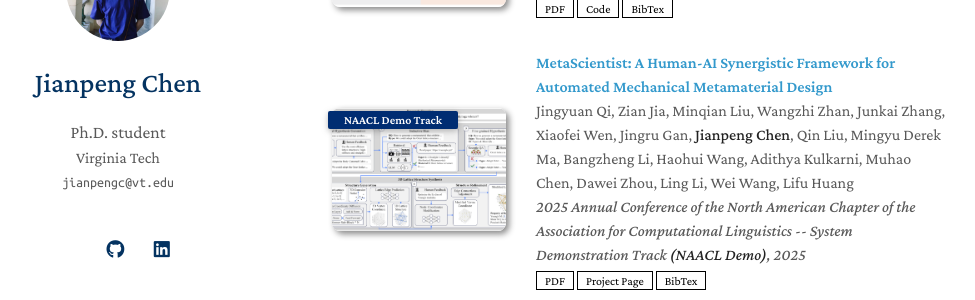
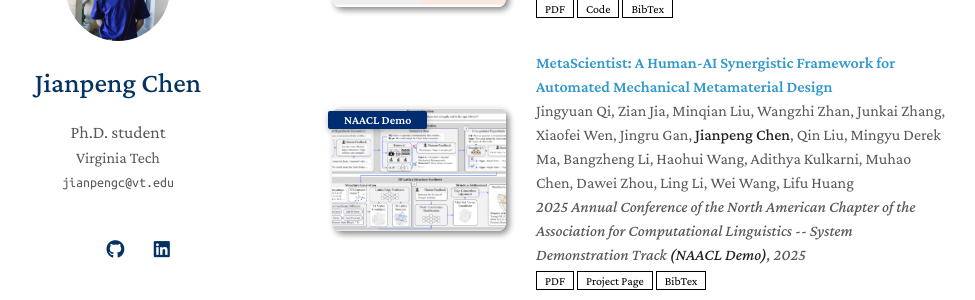
Before and after one commit to cjpcool/cjpcool.github.io, a Jekyll site: the page built from index.md, in a window 1280 px wide and 900 px high, scrolled down 1063 px. Shown: the part 147-447 px from the top of the window, without its empty margins (158-1133 px from the left). Built offline with Jekyll 4.4.1, drawn with Linux system fonts in a browser that asks for light colours; a style sheet for code colours, icons or effects is not loaded; our own code applies the rules of GitHub Pages for plain Markdown files.

Commit message:
Update publications.yml

```diff
--- a/_data/publications.yml
+++ b/_data/publications.yml
@@ -22,7 +22,7 @@ main:
 
   - title: "MetaScientist: A Human-AI Synergistic Framework for Automated Mechanical Metamaterial Design"
     authors: Jingyuan Qi, Zian Jia, Minqian Liu, Wangzhi Zhan, Junkai Zhang, Xiaofei Wen, Jingru Gan, <strong>Jianpeng Chen</strong>, Qin Liu, Mingyu Derek Ma, Bangzheng Li, Haohui Wang, Adithya Kulkarni, Muhao Chen, Dawei Zhou, Ling Li, Wei Wang, Lifu Huang
-    conference_short: NAACL Demo Track
+    conference_short: NAACL Demo
     conference: 2025 Annual Conference of the North American Chapter of the Association for Computational Linguistics -- System Demonstration Track <strong>(NAACL Demo)</strong>, 2025
     pdf: https://aclanthology.org/2025.naacl-demo.34.pdf
     # code:
```
